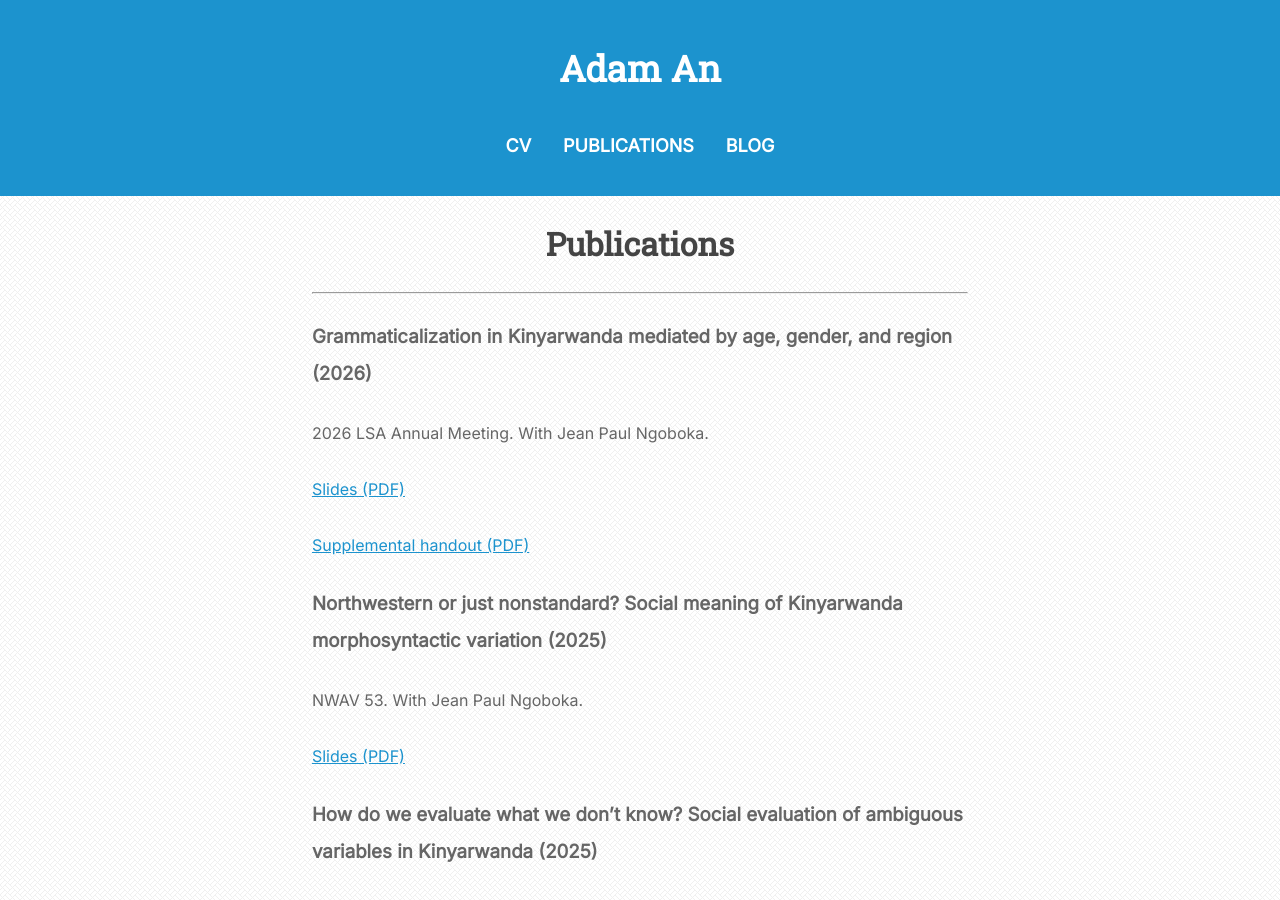
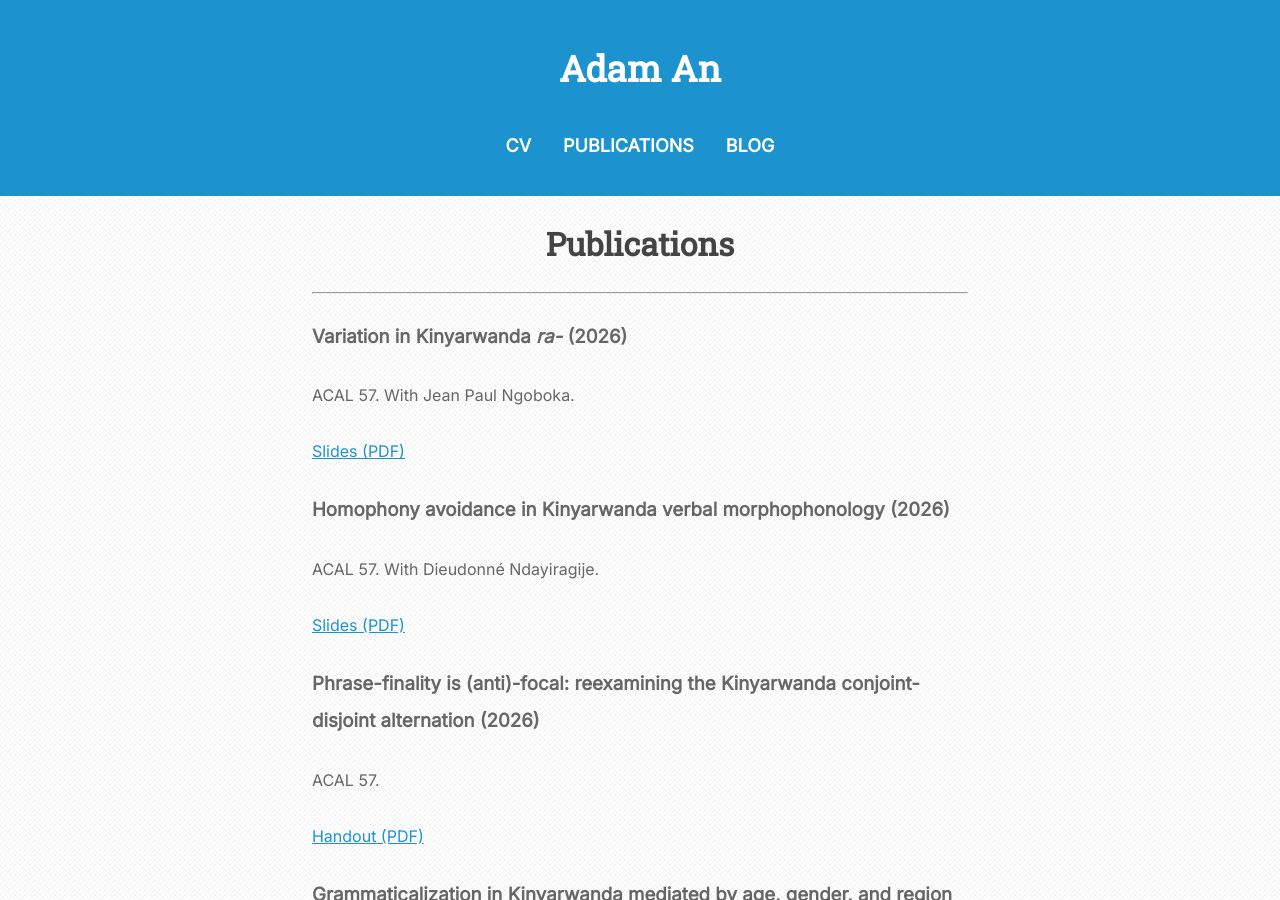
Before and after one commit to adamanlx/adamanlx.github.io, a Jekyll site: the page built from publications.md, in a window 1280 px wide and 900 px high. Built offline with Jekyll 4.4.1, drawn with Linux system fonts in a browser that asks for light colours.

Commit message:
add acal publications

```diff
--- a/publications.md
+++ b/publications.md
@@ -2,6 +2,24 @@
 layout: default
 title: Publications
 ---
+
+### Variation in Kinyarwanda *ra-* (2026)
+
+ACAL 57. With Jean Paul Ngoboka.
+
+[Slides (PDF)](/pub/2026-acal-variation.pdf)
+
+### Homophony avoidance in Kinyarwanda verbal morphophonology (2026)
+
+ACAL 57. With Dieudonné Ndayiragije.
+
+[Slides (PDF)](/pub/2026-acal-phon.pdf)
+
+### Phrase-finality is (anti)-focal: reexamining the Kinyarwanda conjoint-disjoint alternation (2026)
+
+ACAL 57.
+
+[Handout (PDF)](/pub/2026-acal-syntax.pdf)
 
 ### Grammaticalization in Kinyarwanda mediated by age, gender, and region (2026)
 
```
Also changed, not shown: 3 other files.
